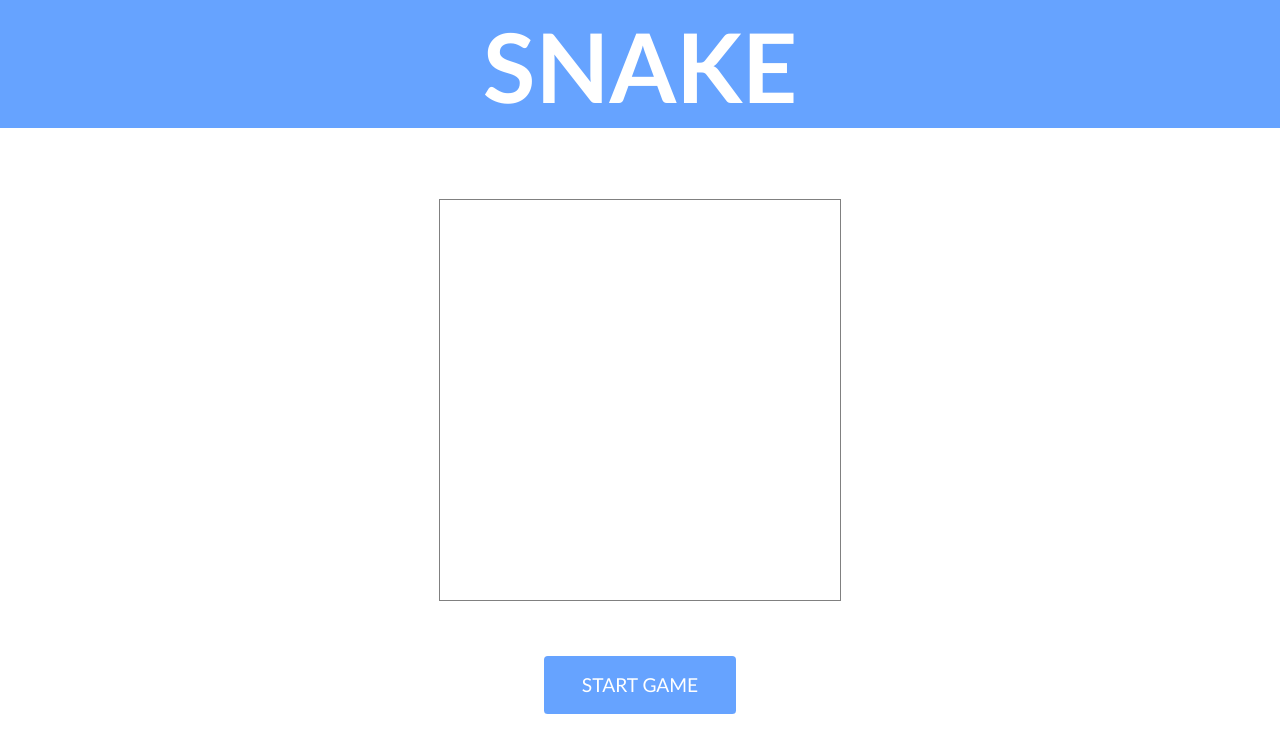
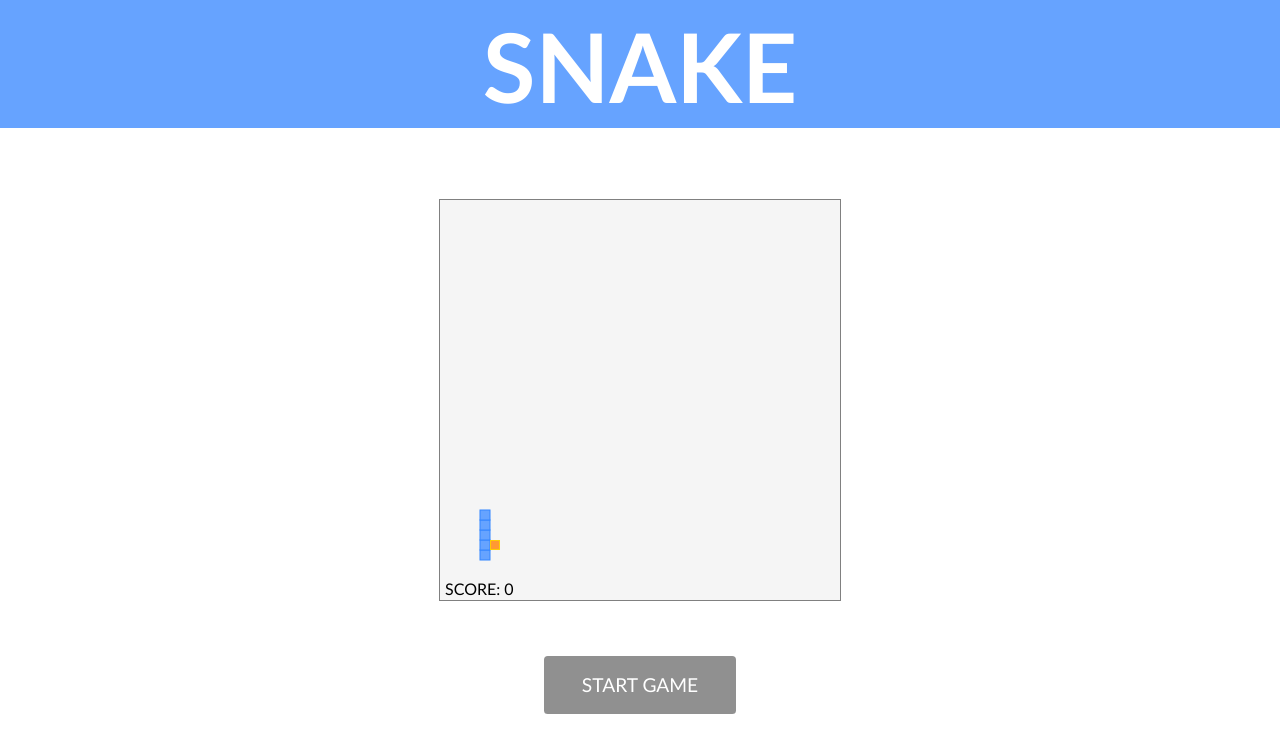
Before and after one commit to alice-cai/snake, a plain HTML site: page index.html in a window 1280 px wide. Both pictures are taken after a click on the button "START GAME". Drawn offline with Linux system fonts and the light colour scheme.

Commit message:
fix bugs

```diff
--- a/graphics.js
+++ b/graphics.js
@@ -3,7 +3,7 @@
 * pattern for code structure.
 */
 
-const drawModule = (function () {
+const graphicsModule = (function () {
 	/**
 	* This function draws the background and border of the canvas.
 	*/
--- a/index.html
+++ b/index.html
@@ -19,7 +19,7 @@
 		</div>
 
 		<script src="settings.js" type="text/javascript"></script>
-		<script src="draw.js" type="text/javascript"></script>
+		<script src="graphics.js" type="text/javascript"></script>
 		<script src="listener.js" type="text/javascript"></script>
 	</body>
 </html>
--- a/listener.js
+++ b/listener.js
@@ -1,10 +1,10 @@
-(function (window, document, drawModule) {
-	drawModule.init(); // init GUI
+(function (window, document, graphicsModule) {
+	graphicsModule.init(); // init GUI
 
 	// when the start button is clicked, the game begins
 	const startButton = document.getElementById("startButton");
 	startButton.addEventListener("click", function () {
-		drawModule.startGame();
+		graphicsModule.startGame();
 	});
 
 	// change direction of snake according to the player's key presses
@@ -25,4 +25,4 @@
 			direction = "down";
 		}
 	}
-})(window, document, drawModule);
+})(window, document, graphicsModule);
```
Also changed, not shown: 1 other file.
